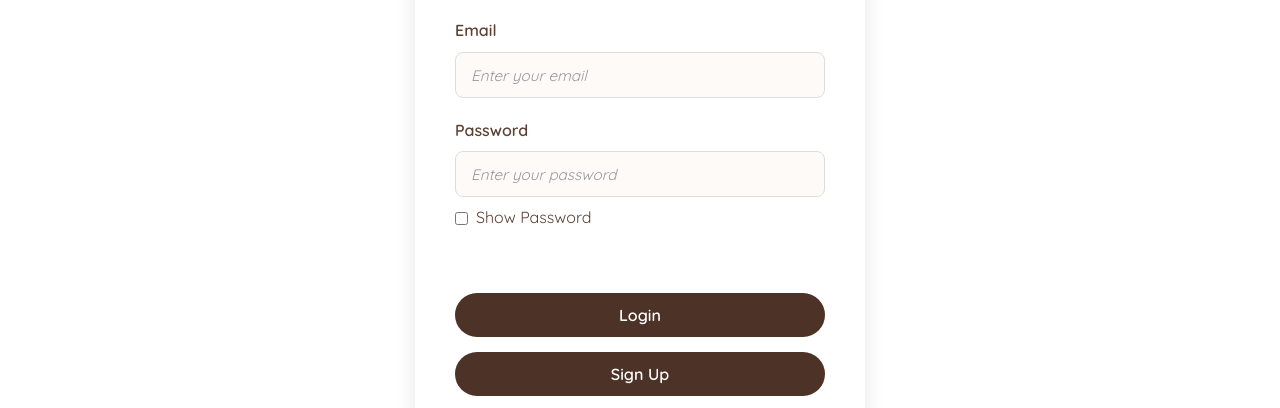
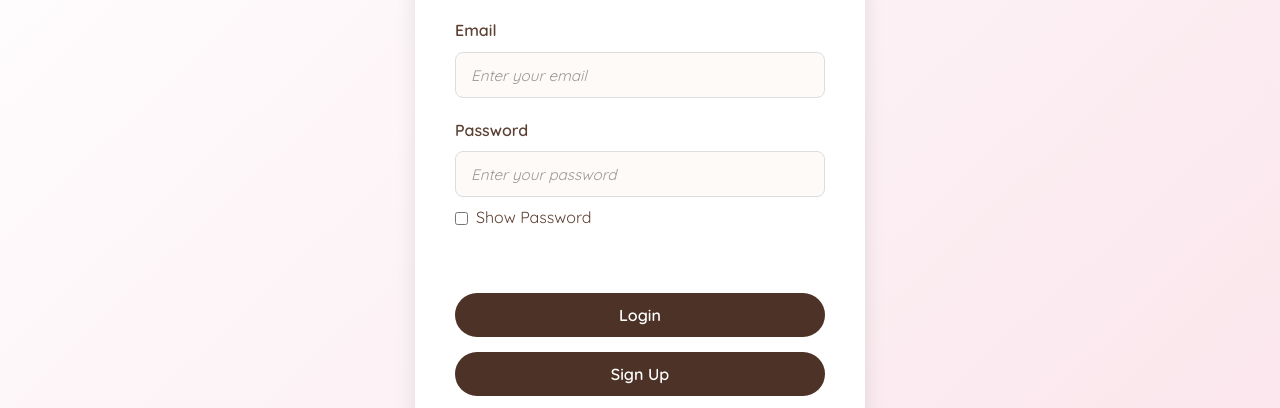
Before and after one commit to yashk514/Nami-s-Cake-Bake, a plain HTML site: page login.html in a window 1280 px wide. Shown: the part 239-647 px from the top of the page. Drawn offline with nearby package versions, Linux system fonts and the light colour scheme; no server answers.

Commit message:
Update login.html

```diff
--- a/login.html
+++ b/login.html
@@ -20,6 +20,9 @@
     <link rel="stylesheet" href="styles.css" />
     <!-- Link the main stylesheet -->
     <style>
+      body{
+        background: linear-gradient(to bottom right, #ffffff, rgba(224, 94, 133, 0.2));
+      }
       /* Basic styling for the login form container */
       .auth-container {
         max-width: 450px;
```
